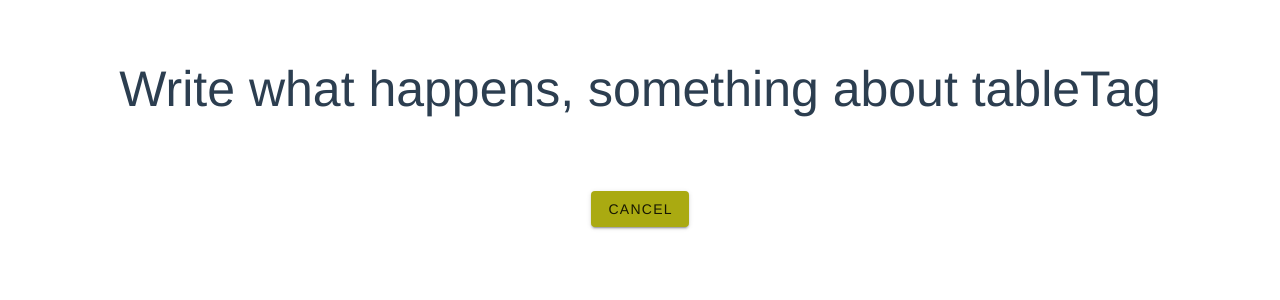
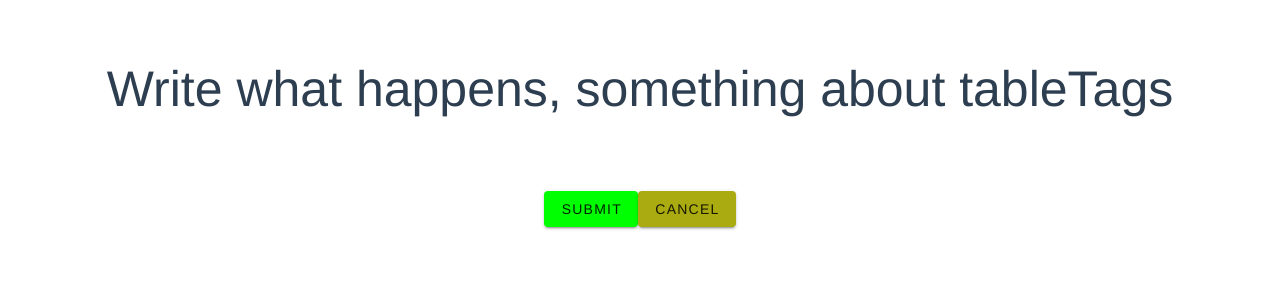
Before and after one commit to Ondalys/Champions-of-ITK, a Vue app: page /#/create-entry in a window 1280 px wide. Shown: the top 300 px of the page. Built offline with nearby package versions, Linux system fonts and the light colour scheme.

Commit message:
Add submit to create entry

```diff
--- a/src/components/CreateEntryForm.vue
+++ b/src/components/CreateEntryForm.vue
@@ -5,6 +5,7 @@
             <input id="entryDescription" type="textarea"/>
         </div>
         <div>
+            <v-btn color="#0f0">Submit</v-btn>
             <v-btn to="select" color="#aa1">Cancel</v-btn>
         </div>
     </div>
--- a/src/views/CreateEntry.vue
+++ b/src/views/CreateEntry.vue
@@ -1,6 +1,6 @@
 <template>
     <div>
-        <CreateEntryForm tableTags="tableTag"/>
+        <CreateEntryForm tableTags="tableTags"/>
     </div>
 </template>
 
```
